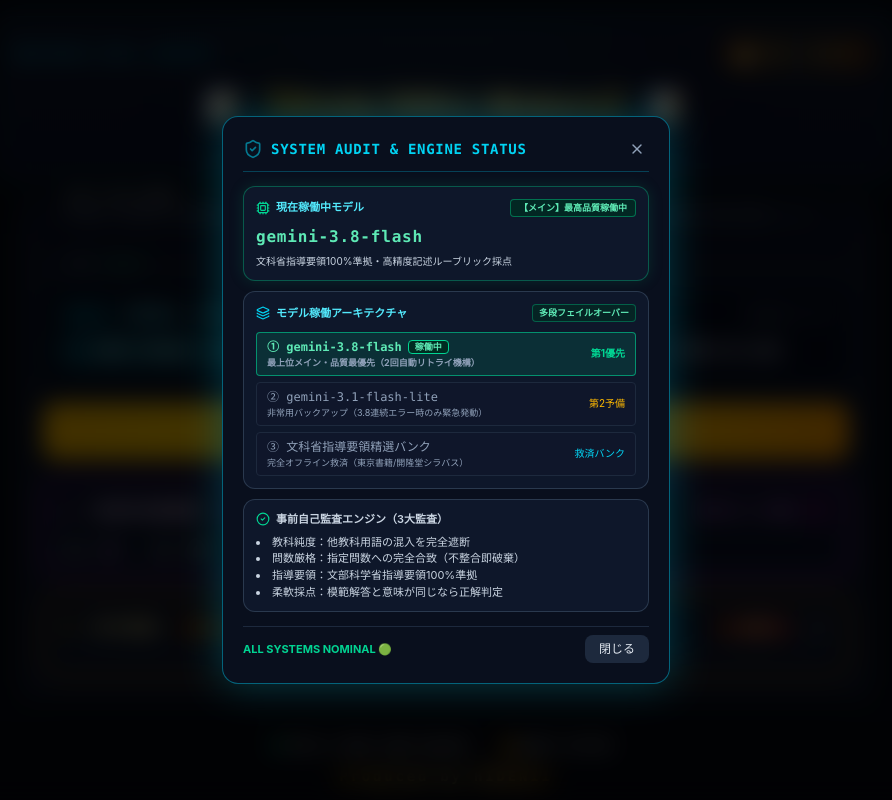
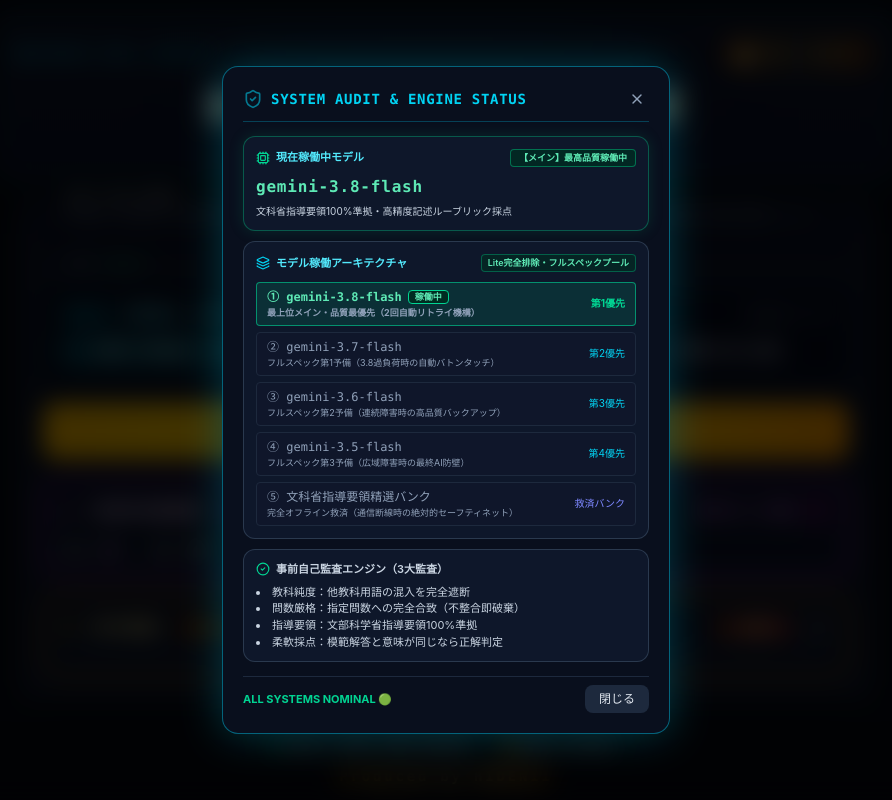
Before and after one commit to hydeya/study-drill-makers, a React (Vite) app: page / in a window 1280 px wide. Both pictures are taken after a click on the button "AUDIT ACTIVE". Shown: the part 656-1456 px from the top of the page, without its empty margins (194-1086 px from the left). Built offline with nearby package versions, Linux system fonts and the light colour scheme.

Commit message:
fix(ui): update SYSTEM AUDIT & ENGINE STATUS HUD modal in Footer to full-spec Flash pool (3.8 -> 3.7 -> 3.6 -> 3.5)

```diff
--- a/dev-dist/sw.js
+++ b/dev-dist/sw.js
@@ -78,7 +78,7 @@
    */
   workbox.precacheAndRoute([{
     "url": "index.html",
-    "revision": "0.vbvatd5kpf8"
+    "revision": "0.q0gibltq7vo"
   }], {});
   workbox.cleanupOutdatedCaches();
   workbox.registerRoute(new workbox.NavigationRoute(workbox.createHandlerBoundToURL("index.html"), {
--- a/src/components/Footer.tsx
+++ b/src/components/Footer.tsx
@@ -83,38 +83,41 @@
               {/* 現在稼働中モデル（息子さん向け・明快な稼働ステータス表示） */}
               {(() => {
                 const isPrimary = activeModel.includes('3.8-flash');
-                const isBackup = activeModel.includes('3.1-flash-lite');
-                const isBank = !isPrimary && !isBackup;
+                const isFailover =
+                  activeModel.includes('3.7-flash') ||
+                  activeModel.includes('3.6-flash') ||
+                  activeModel.includes('3.5-flash');
+                const isBank = !isPrimary && !isFailover;
 
                 const badgeBg = isPrimary
                   ? 'bg-emerald-950/80 border-emerald-500/50 text-emerald-300'
-                  : isBackup
-                  ? 'bg-amber-950/80 border-amber-500/50 text-amber-300 animate-pulse'
-                  : 'bg-cyan-950/80 border-cyan-500/50 text-cyan-300';
+                  : isFailover
+                  ? 'bg-cyan-950/80 border-cyan-500/50 text-cyan-300'
+                  : 'bg-indigo-950/80 border-indigo-500/50 text-indigo-300';
 
                 const badgeText = isPrimary
                   ? '【メイン】最高品質稼働中'
-                  : isBackup
-                  ? '【非常時】第2予備発動中'
+                  : isFailover
+                  ? '【フルスペック予備】自動フェイルオーバー中'
                   : '【オフライン救済】精選バンク';
 
                 const descText = isPrimary
                   ? '文科省指導要領100%準拠・高精度記述ルーブリック採点'
-                  : isBackup
-                  ? '3.8-flash混雑時の緊急バックアップ発動・学習継続中'
+                  : isFailover
+                  ? '混雑時自動切替・フルスペックFlashにより品質低下ゼロで学習継続中'
                   : '東京書籍・開隆堂・啓林館 教科書シラバス準拠データベース';
 
                 return (
                   <div className={`p-3 rounded-xl border space-y-1.5 transition-all ${
                     isPrimary
                       ? 'bg-[#0e172a] border-emerald-500/40 shadow-[0_0_15px_rgba(16,185,129,0.15)]'
-                      : isBackup
-                      ? 'bg-[#1a1307] border-amber-500/60 shadow-[0_0_20px_rgba(245,158,11,0.25)]'
-                      : 'bg-[#091522] border-cyan-500/40 shadow-[0_0_15px_rgba(6,182,212,0.15)]'
+                      : isFailover
+                      ? 'bg-[#091522] border-cyan-500/50 shadow-[0_0_20px_rgba(6,182,212,0.2)]'
+                      : 'bg-[#100e24] border-indigo-500/40 shadow-[0_0_15px_rgba(99,102,241,0.15)]'
                   }`}>
                     <div className="text-slate-400 font-sans text-[11px] font-semibold flex items-center justify-between">
                       <span className="flex items-center gap-1.5 text-cyan-300">
-                        <Cpu className={`w-3.5 h-3.5 ${isPrimary ? 'text-emerald-400' : isBackup ? 'text-amber-400' : 'text-cyan-400'}`} />
+                        <Cpu className={`w-3.5 h-3.5 ${isPrimary ? 'text-emerald-400' : isFailover ? 'text-cyan-400' : 'text-indigo-400'}`} />
                         <span>現在稼働中モデル</span>
                       </span>
                       <span className={`px-2 py-0.5 border rounded text-[9px] font-sans font-bold ${badgeBg}`}>
@@ -122,7 +125,7 @@
                       </span>
                     </div>
                     <div className={`pt-0.5 font-bold text-base tracking-wider font-mono ${
-                      isPrimary ? 'text-emerald-300' : isBackup ? 'text-amber-300' : 'text-cyan-300'
+                      isPrimary ? 'text-emerald-300' : isFailover ? 'text-cyan-300' : 'text-indigo-300'
                     }`}>
                       {activeModel}
                     </div>
@@ -133,7 +136,7 @@
                 );
               })()}
 
-              {/* モデル優先順位（多段フェイルオーバー仕様：実在モデルのみ） */}
+              {/* モデル優先順位（多段フェイルオーバー仕様：Lite完全排除のフルスペックプール） */}
               <div className="bg-[#0e172a] p-3 rounded-xl border border-slate-700/80 space-y-2">
                 <div className="text-slate-300 font-sans text-[11px] font-semibold flex items-center justify-between">
                   <span className="flex items-center gap-1.5 text-cyan-300">
@@ -141,7 +144,7 @@
                     <span>モデル稼働アーキテクチャ</span>
                   </span>
                   <span className="text-[9px] text-emerald-300 bg-emerald-950/60 border border-emerald-500/40 px-1.5 py-0.5 rounded font-sans">
-                    多段フェイルオーバー
+                    Lite完全排除・フルスペックプール
                   </span>
                 </div>
                 <div className="space-y-1.5 pt-0.5 text-[11px] font-mono">
@@ -165,44 +168,84 @@
                     <span className="text-[10px] text-emerald-400 shrink-0 font-sans">第1優先</span>
                   </div>
 
-                  {/* ② 非常用予備モデル */}
+                  {/* ② フルスペック第1予備 */}
                   <div className={`flex items-center justify-between px-2.5 py-1.5 rounded border transition-colors ${
-                    activeModel.includes('3.1-flash-lite')
-                      ? 'bg-amber-500/20 border-amber-400/70 text-amber-300 font-bold'
+                    activeModel.includes('3.7-flash')
+                      ? 'bg-cyan-500/20 border-cyan-400/70 text-cyan-300 font-bold'
                       : 'bg-slate-900/60 border-slate-800 text-slate-400'
                   }`}>
                     <div>
                       <div className="flex items-center gap-1.5">
-                        <span className="text-xs">② gemini-3.1-flash-lite</span>
-                        {activeModel.includes('3.1-flash-lite') && (
-                          <span className="text-[9px] px-1.5 py-0.2 rounded bg-amber-950 text-amber-300 border border-amber-400">緊急発動中</span>
+                        <span className="text-xs">② gemini-3.7-flash</span>
+                        {activeModel.includes('3.7-flash') && (
+                          <span className="text-[9px] px-1.5 py-0.2 rounded bg-cyan-950 text-cyan-300 border border-cyan-400">稼働中</span>
                         )}
                       </div>
                       <div className="text-[9px] text-slate-400 font-sans mt-0.5">
-                        非常用バックアップ（3.8連続エラー時のみ緊急発動）
+                        フルスペック第1予備（3.8過負荷時の自動バトンタッチ）
                       </div>
                     </div>
-                    <span className="text-[10px] text-amber-400 shrink-0 font-sans">第2予備</span>
+                    <span className="text-[10px] text-cyan-400 shrink-0 font-sans">第2優先</span>
                   </div>
 
-                  {/* ③ オフライン精選バンク */}
+                  {/* ③ フルスペック第2予備 */}
                   <div className={`flex items-center justify-between px-2.5 py-1.5 rounded border transition-colors ${
-                    !activeModel.includes('3.8-flash') && !activeModel.includes('3.1-flash-lite')
-                      ? 'bg-cyan-500/15 border-cyan-400/60 text-cyan-300 font-bold'
+                    activeModel.includes('3.6-flash')
+                      ? 'bg-cyan-500/20 border-cyan-400/70 text-cyan-300 font-bold'
                       : 'bg-slate-900/60 border-slate-800 text-slate-400'
                   }`}>
                     <div>
                       <div className="flex items-center gap-1.5">
-                        <span className="text-xs">③ 文科省指導要領精選バンク</span>
-                        {!activeModel.includes('3.8-flash') && !activeModel.includes('3.1-flash-lite') && (
+                        <span className="text-xs">③ gemini-3.6-flash</span>
+                        {activeModel.includes('3.6-flash') && (
                           <span className="text-[9px] px-1.5 py-0.2 rounded bg-cyan-950 text-cyan-300 border border-cyan-400">稼働中</span>
                         )}
                       </div>
                       <div className="text-[9px] text-slate-400 font-sans mt-0.5">
-                        完全オフライン救済（東京書籍/開隆堂シラバス）
+                        フルスペック第2予備（連続障害時の高品質バックアップ）
                       </div>
                     </div>
-                    <span className="text-[10px] text-cyan-400 shrink-0 font-sans">救済バンク</span>
+                    <span className="text-[10px] text-cyan-400 shrink-0 font-sans">第3優先</span>
+                  </div>
+
+                  {/* ④ フルスペック第3予備 */}
+                  <div className={`flex items-center justify-between px-2.5 py-1.5 rounded border transition-colors ${
+                    activeModel.includes('3.5-flash')
+                      ? 'bg-cyan-500/20 border-cyan-400/70 text-cyan-300 font-bold'
+                      : 'bg-slate-900/60 border-slate-800 text-slate-400'
+                  }`}>
+                    <div>
+                      <div className="flex items-center gap-1.5">
+                        <span className="text-xs">④ gemini-3.5-flash</span>
+                        {activeModel.includes('3.5-flash') && (
+                          <span className="text-[9px] px-1.5 py-0.2 rounded bg-cyan-950 text-cyan-300 border border-cyan-400">稼働中</span>
+                        )}
+                      </div>
+                      <div className="text-[9px] text-slate-400 font-sans mt-0.5">
+                        フルスペック第3予備（広域障害時の最終AI防壁）
+                      </div>
+                    </div>
+                    <span className="text-[10px] text-cyan-400 shrink-0 font-sans">第4優先</span>
+                  </div>
+
+                  {/* ⑤ オフライン救済バンク */}
+                  <div className={`flex items-center justify-between px-2.5 py-1.5 rounded border transition-colors ${
+                    !activeModel.includes('flash')
+                      ? 'bg-indigo-500/15 border-indigo-400/60 text-indigo-300 font-bold'
+                      : 'bg-slate-900/60 border-slate-800 text-slate-400'
+                  }`}>
+                    <div>
+                      <div className="flex items-center gap-1.5">
+                        <span className="text-xs">⑤ 文科省指導要領精選バンク</span>
+                        {!activeModel.includes('flash') && (
+                          <span className="text-[9px] px-1.5 py-0.2 rounded bg-indigo-950 text-indigo-300 border border-indigo-400">稼働中</span>
+                        )}
+                      </div>
+                      <div className="text-[9px] text-slate-400 font-sans mt-0.5">
+                        完全オフライン救済（通信断線時の絶対的セーフティネット）
+                      </div>
+                    </div>
+                    <span className="text-[10px] text-indigo-400 shrink-0 font-sans">救済バンク</span>
                   </div>
                 </div>
               </div>
```
